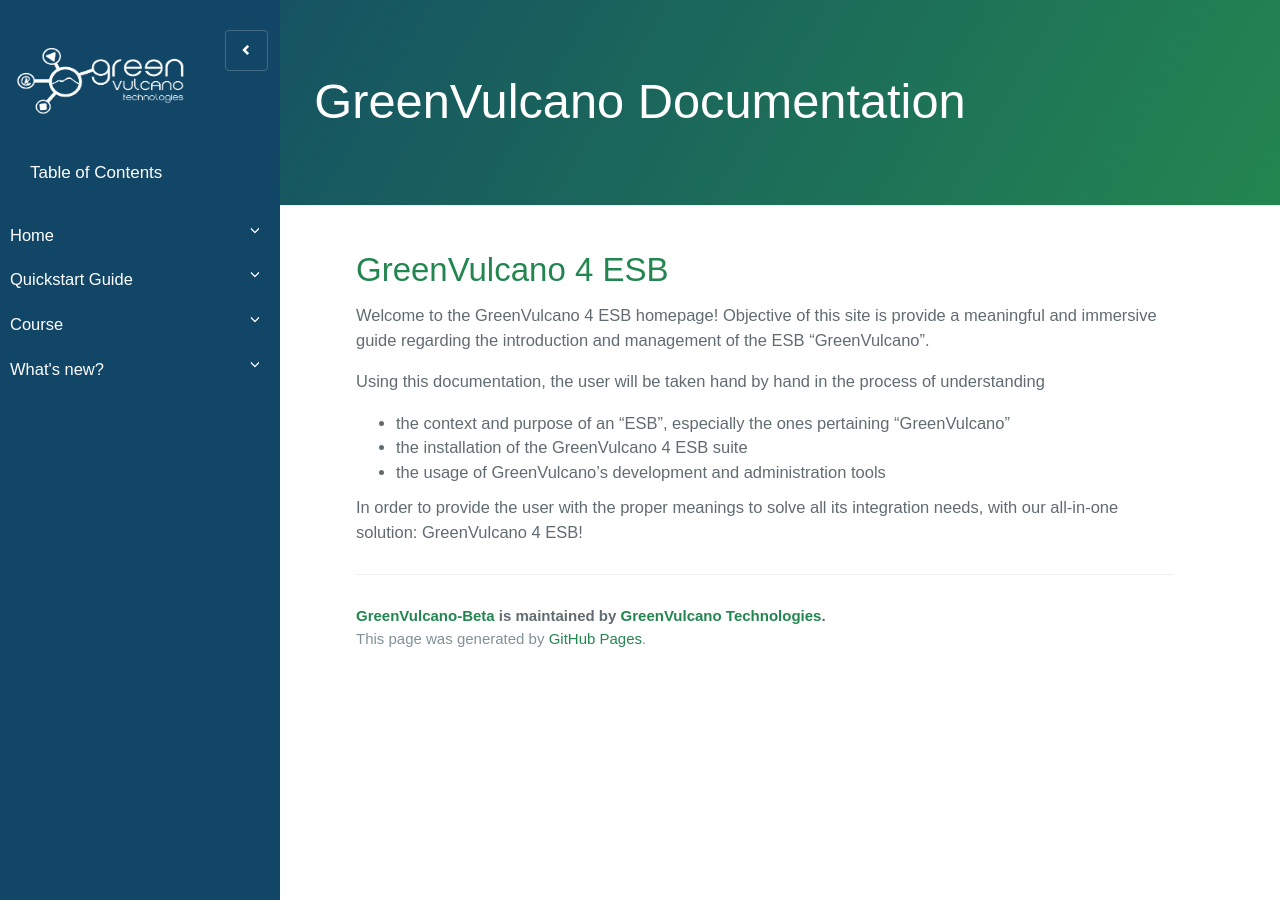
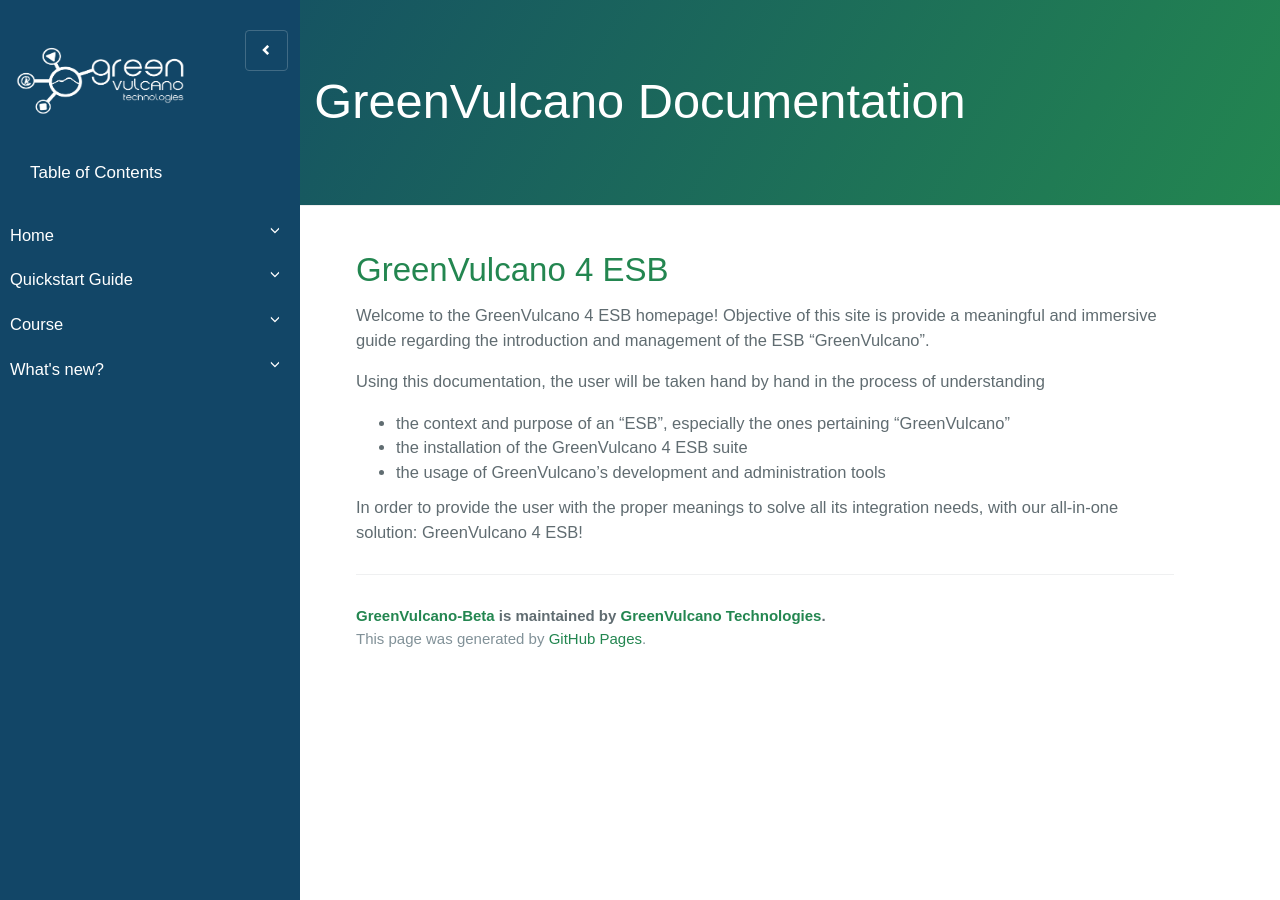
Before and after one commit to dianamw/GreenVulcano-Beta, a Jekyll site: the page built from README.md, in a window 1280 px wide. Built offline with Jekyll 4.4.1, drawn with Linux system fonts in a browser that asks for light colours; our own code applies the rules of GitHub Pages for plain Markdown files; the repository's description, which GitHub fills in, is left out.

Commit message:
Update style.scss

```diff
--- a/assets/css/style.scss
+++ b/assets/css/style.scss
@@ -50,7 +50,7 @@ a, a:hover, a:focus {
     height: 100%;
     position: fixed;
     z-index: 1;
-    width: 280px;
+    width: 300px;
     top: 0;
     left: 0;
     background-color: #124667;
@@ -153,8 +153,8 @@ ul ul a {
 	}
 /*--- Logo ---*/
 .logo {
-    width: 180px;
-    height: 80px;
+    width: 2000px;
+    height: 100px;
     margin-left: 10px;
 }
 
```
